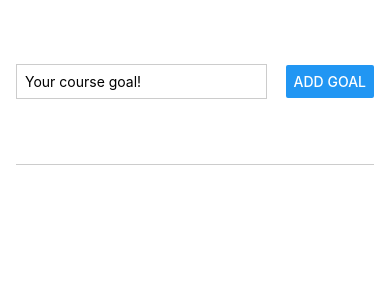
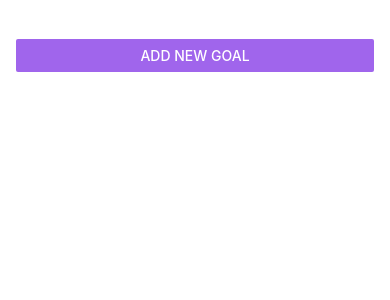
Before and after one commit to juanpablohdzm/ReactNativeProjects, a React Native app in the folder RNCourse/: screen / in a window 390 px wide. Shown: the top 300 px of the page. Built offline with nearby package versions, Linux system fonts and the light colour scheme.

Commit message:
Add image, Add modal, fix visuals

```diff
--- a/RNCourse/App.js
+++ b/RNCourse/App.js
@@ -1,28 +1,50 @@
 import { useState } from "react";
-import { StyleSheet, View, FlatList } from "react-native";
+import { StyleSheet, View, FlatList, Button } from "react-native";
+import { StatusBar } from "expo-status-bar";
 import GoalInput from "./components/GoalInput";
 import GoalItem from "./components/GoalItem";
 
 export default function App() {
   //React states
   const [courseGoals, setCourseGoals] = useState([]);
+  const [modalIsVisible, setModalIsVisible] = useState(false);
+
+  function startAddGoalHandler() {
+    setModalIsVisible(true);
+  }
+
+  function endAddGoalHandler() {
+    setModalIsVisible(false);
+  }
 
   function addGoalHandler(enteredInputText) {
     setCourseGoals((currentCourseGoals) => [
       ...currentCourseGoals,
       { text: enteredInputText, id: Math.random().toString() },
     ]);
+    endAddGoalHandler();
   }
 
   function deleteGoalHandler(id) {
-    setCourseGoals((currentCourseGoals)=>{
-      return currentCourseGoals.filter((goal)=>goal.id !== id);
-    })
+    setCourseGoals((currentCourseGoals) => {
+      return currentCourseGoals.filter((goal) => goal.id !== id);
+    });
   }
 
   return (
+    <>
+      <StatusBar style="light" />
       <View style={styles.appContainer}>
-      <GoalInput onPress={addGoalHandler} />
+        <Button
+          title="Add New Goal"
+          color="#a065ec"
+          onPress={startAddGoalHandler}
+        />
+        <GoalInput
+          onPress={addGoalHandler}
+          visible={modalIsVisible}
+          onCancel={endAddGoalHandler}
+        />
         <View style={styles.goalsContainer}>
           <FlatList
             data={courseGoals}
@@ -41,6 +63,7 @@
           />
         </View>
       </View>
+    </>
   );
 }
 
@@ -52,6 +75,7 @@
   appContainer: {
     flex: 1, //Takes all the space available
     paddingHorizontal: 16,
+    padding: "10%",
   },
   goalsContainer: {
     flex: 4,
--- a/RNCourse/app.json
+++ b/RNCourse/app.json
@@ -5,6 +5,7 @@
     "version": "1.0.0",
     "orientation": "portrait",
     "icon": "./assets/icon.png",
+    "backgroundColor": "#1e085a",
     "splash": {
       "image": "./assets/splash.png",
       "resizeMode": "contain",
--- a/RNCourse/components/GoalInput.js
+++ b/RNCourse/components/GoalInput.js
@@ -1,4 +1,11 @@
-import { StyleSheet, View, TextInput, Button } from "react-native";
+import {
+  StyleSheet,
+  View,
+  TextInput,
+  Button,
+  Modal,
+  Image,
+} from "react-native";
 import { useState } from "react";
 
 export default function GoalInput(props) {
@@ -10,37 +17,62 @@
 
   function addGoalHandler() {
     props.onPress(enteredInputText);
-    setEnteredInputText('');
+    setEnteredInputText("");
   }
 
   return (
+    <Modal visible={props.visible} animationType="slide">
       <View style={styles.inputContainer}>
+      <Image source={require('../assets/goal.png')} style={styles.image}/>
         <TextInput
           style={styles.textInput}
           placeholder="Your course goal!"
           onChangeText={goalInputHandler}
           value={enteredInputText}
         />
-      <Button title="Add Goal" onPress={addGoalHandler} />
+        <View style={styles.buttonContainer}>
+          <View style={styles.button}>
+            <Button title="Add Goal" onPress={addGoalHandler} color="#b180f0" />
           </View>
+          <View style={styles.button}>
+            <Button title="Cancel" onPress={props.onCancel} color="#f31282"/>
+          </View>
+        </View>
+      </View>
+    </Modal>
   );
 }
 
 const styles = StyleSheet.create({
   inputContainer: {
     flex: 1, //Takes 1/5 of the space because goals container uses 4/5 1+4= 5
-    flexDirection: "row",
-    justifyContent: "space-between",
+    flexDirection: "column",
+    justifyContent: "center",
     alignItems: "center",
-    marginBottom: 24,
-    borderBottomWidth: 1,
-    borderBottomColor: "#cccccc",
+    padding: 16,
+    backgroundColor: '#311b6b'
   },
   textInput: {
     borderWidth: 1,
-    borderColor: "#cccccc",
-    width: "70%",
-    marginRight: 8,
-    padding: 8,
+    borderColor: "#e4d0ff",
+    backgroundColor: "#e4d0ff",
+    color: '#120438',
+    borderRadius: 6,
+    width: "100%",
+    padding: 16,
+
+  },
+  buttonContainer: {
+    marginTop: 16,
+    flexDirection: "row",
+  },
+  image:{
+    width: 100,
+    height: 100,
+    margin: 20,
+  },
+  button: {
+    width: 100,
+    marginHorizontal: 8,
   },
 });
```
Also changed, not shown: RNCourse/assets/goal.png (added). Lines whose indentation alone changed are shown as unchanged.
